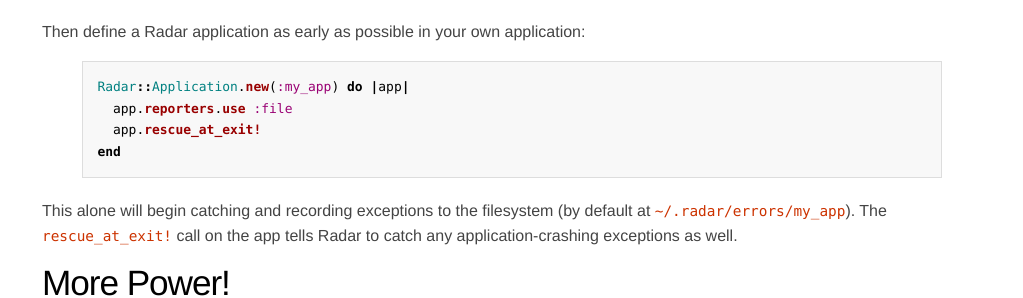
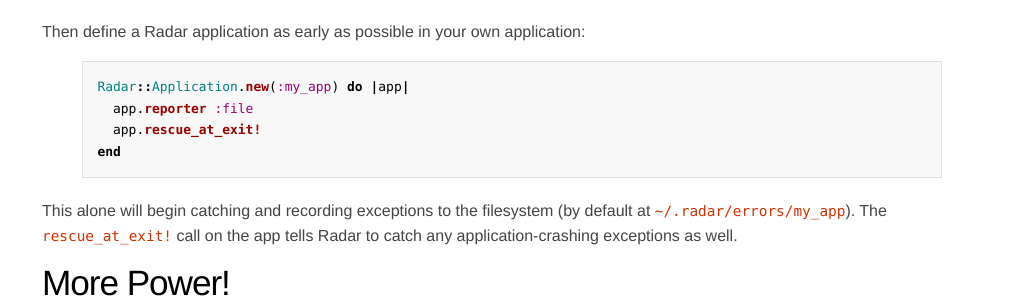
Before and after one commit to mitchellh/radar, a Jekyll site: the page built from index.md, in a window 1280 px wide. Shown: the part 404-702 px from the top of the page, without its empty margins (128-1151 px from the left). Built offline with Jekyll 4.4.1, drawn with Linux system fonts in a browser that asks for light colours.

Commit message:
Update short example to use the most up-to-date syntax

```diff
--- a/index.md
+++ b/index.md
@@ -21,7 +21,7 @@
 
 {% highlight ruby %}
 Radar::Application.new(:my_app) do |app|
-  app.reporters.use :file
+  app.reporter :file
   app.rescue_at_exit!
 end
 {% endhighlight %}
```
